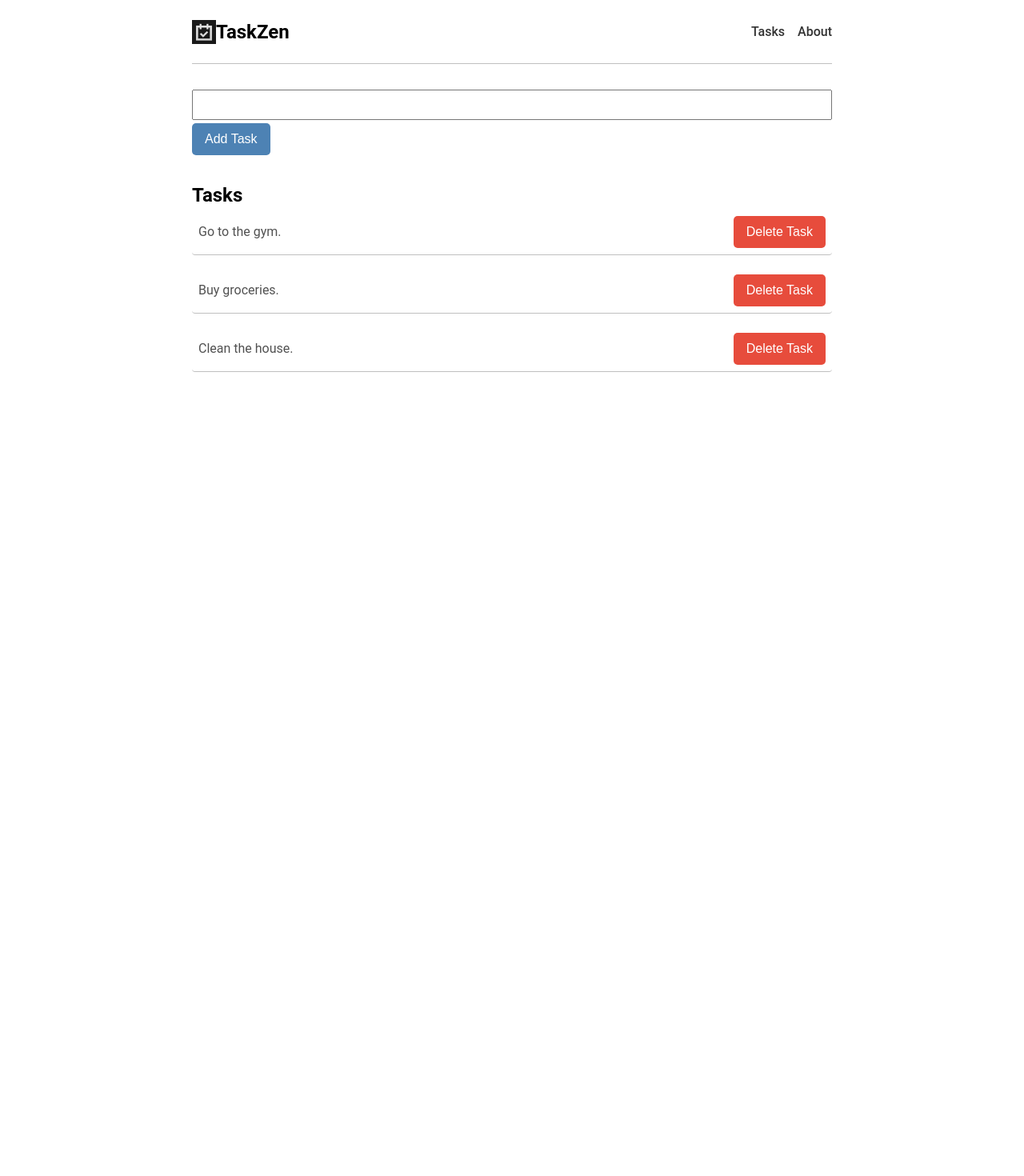
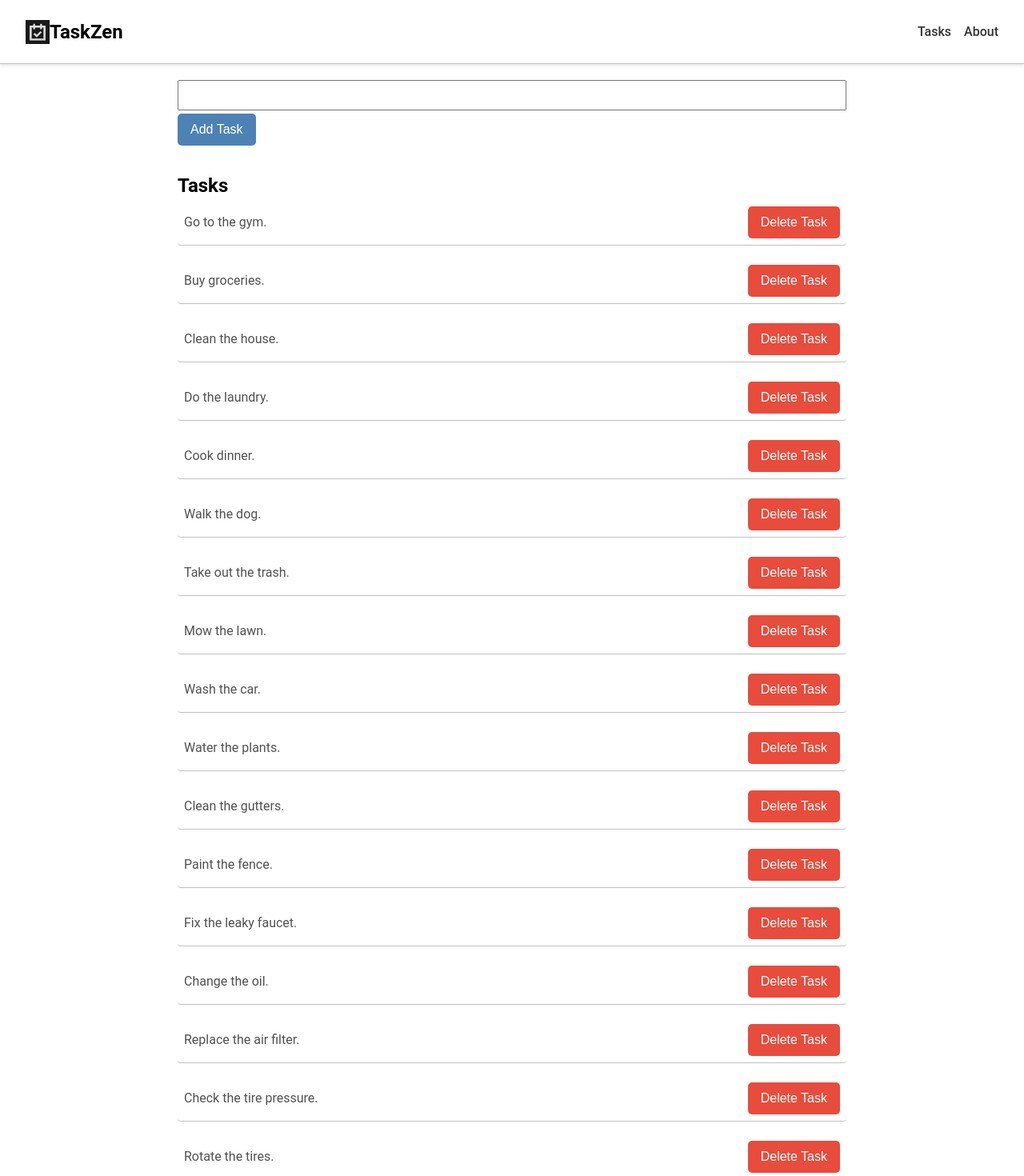
Before and after one commit to waltob123/taskzen, a React (Create React App) app: page / in a window 1280 px wide. Shown: the top 1470 px of the page at 80% size. Before the commit the page ends 800 px from the top, so only its background shows below. Built offline with nearby package versions, Linux system fonts and the light colour scheme; data requests are answered from the project's data file.

Commit message:
Subject: (modify) fetching data from a json file
Body:
- Use useEffect to fetch data from an API endpoint using JSON Server.
- Added a loading animation.
- Made the header fixed.

```diff
--- /dev/null
+++ b/data/db.json
@@ -0,0 +1,24 @@
+{
+    "tasks": [
+        { "id": 1, "task": "Go to the gym." },
+        { "id": 2, "task": "Buy groceries." },
+        { "id": 3, "task": "Clean the house." },
+        { "id": 4, "task": "Do the laundry." },
+        { "id": 5, "task": "Cook dinner." },
+        { "id": 6, "task": "Walk the dog." },
+        { "id": 7, "task": "Take out the trash." },
+        { "id": 8, "task": "Mow the lawn." },
+        { "id": 9, "task": "Wash the car." },
+        { "id": 10, "task": "Water the plants." },
+        { "id": 11, "task": "Clean the gutters." },
+        { "id": 12, "task": "Paint the fence." },
+        { "id": 13, "task": "Fix the leaky faucet." },
+        { "id": 14, "task": "Change the oil." },
+        { "id": 15, "task": "Replace the air filter." },
+        { "id": 16, "task": "Check the tire pressure." },
+        { "id": 17, "task": "Rotate the tires." },
+        { "id": 18, "task": "Wash the windows." },
+        { "id": 19, "task": "Clean the garage." },
+        { "id": 20, "task": "Organize the closet." }
+    ]
+}
--- a/src/App.js
+++ b/src/App.js
@@ -5,7 +5,7 @@ import Main from './components/Main';
 function App() {
 
   return (
-    <div className="App">
+    <div className="relative">
       <Header />
       <Main />
     </div>
--- a/src/components/AddTask.js
+++ b/src/components/AddTask.js
@@ -4,7 +4,7 @@ const AddTask = ({ tasksArray, addNewTask }) => {
 
   const [taskInput, setTaskInput] = useState('');
 
-  const handleAddTask = (e) => {
+  const handleAddTask = () => {
     if (taskInput.trim() === '') {
       alert('Task cannot be empty');
     } else {
@@ -12,7 +12,6 @@ const AddTask = ({ tasksArray, addNewTask }) => {
       addNewTask(newTask);
       setTaskInput('');
     }
-    console.log(tasksArray);
   }
 
   return (
@@ -20,7 +19,7 @@ const AddTask = ({ tasksArray, addNewTask }) => {
     <section className="add-task">
         <input type="text" name="task" id="task-input" className="form-input"
         value={taskInput} onChange={(e) => setTaskInput(e.target.value)} />
-      <button className="btn btn-submit" onClick={(e) => handleAddTask(e)}>Add Task</button>
+        <button className="btn btn-submit" onClick={handleAddTask}>Add Task</button>
     </section>
     </>
   );
--- a/src/components/Header.js
+++ b/src/components/Header.js
@@ -15,5 +15,5 @@ const Header = () => {
     </header>
   );
 }
-  <header></header>
+
 export default Header;
--- /dev/null
+++ b/src/components/Loading.js
@@ -0,0 +1,11 @@
+const Loading = () => {
+  return (
+    <section className="loading">
+      <div className="outer">
+        <div className="inner"></div>
+      </div>
+    </section>
+  );
+}
+
+export default Loading;
--- a/src/components/Tasks.js
+++ b/src/components/Tasks.js
@@ -1,17 +1,22 @@
-import { useState } from "react";
+import { useState, useEffect } from "react";
 import AddTask from "./AddTask";
 import TaskLists from "./TasksList";
+import Loading from "./Loading";
 
 
 const Tasks = () => {
 
-  const tasks = [
-    { id: 1, task: 'Go to the gym.' },
-    { id: 2, task: 'Buy groceries.' },
-    { id: 3, task: 'Clean the house.' }
-  ];
+  const [tasksArray, setTasks] = useState(null);
+  const [isPending, setIsPending] = useState(true);
 
-   const [tasksArray, setTasks] = useState(tasks);
+  useEffect(() => {
+    setTimeout(() => {
+          fetch('http://localhost:8000/tasks')
+      .then((res) => res.json())
+      .then((data) => setTasks(data));
+      setIsPending(false);
+     }, 2000);
+  }, []);
 
   const addNewTask = (newTask) => {
     setTasks([...tasksArray, newTask]);
@@ -24,8 +29,9 @@ const Tasks = () => {
 
   return (
     <>
-      <AddTask tasksArray={tasks} addNewTask={addNewTask} />
-      <TaskLists tasks={tasksArray} deleteTask={deleteTask} />
+      <AddTask tasksArray={tasksArray} addNewTask={addNewTask} />
+      { isPending && <Loading />}
+      { tasksArray && <TaskLists tasks={tasksArray} deleteTask={deleteTask} /> }
     </>
   );
 }
--- a/src/index.css
+++ b/src/index.css
@@ -1,4 +1,4 @@
-:root {
+`:root {
   font-size: 16px;
 }
 
@@ -17,6 +17,8 @@ body {
   font-family: 'Roboto', sans-serif;
   position: relative;
   min-height: 100vh;
+  display: flex;
+  flex-direction: column;
 }
 
 input {
@@ -106,8 +108,12 @@ img {
   align-items: baseline;
 }
 
+.relative {
+  position: relative;
+}
+
 .container {
-  max-width: 800px;
+  width: 900px;
   margin: 0 auto;
 }
 
@@ -115,6 +121,11 @@ img {
   width: 100%;
   height: 80px;
   border-bottom: 1px solid silver;
+  position: fixed;
+  top: 0;
+  background: #fff;
+  padding: 0 2rem;
+  box-shadow: 0 2px 4px rgba(0, 0, 0, 0.1);
 }
 
 .header .title img {
@@ -145,7 +156,8 @@ img {
 }
 
 section.add-task {
-  margin-top: 2rem;
+  margin-top: 100px;
+  padding: 0 2rem;
 }
 
 .form-input {
@@ -158,6 +170,7 @@ section.add-task {
 
 .tasks {
   margin-top: 2rem;
+  padding: 0 2rem;
 }
 
 .task-item {
@@ -173,3 +186,37 @@ section.add-task {
   background-color: #f7f7f7;
   cursor: pointer;
 }
+
+.loading {
+  display: flex;
+  justify-content: center;
+  align-items: center;
+  height: 100vh;
+  position: absolute;
+  width: 100%;
+  background-color: rgba(0, 0, 0, 0.5);
+  top: -122%;
+  left: 0;
+}
+
+.loading .outer {
+  width: 100px;
+  height: 100px;
+  border-radius: 50%;
+  background: #ffffff02;
+}
+
+.loading .inner {
+  width: 100px;
+  height: 100px;
+  border-radius: 50%;
+  border: 10px solid #f7f7f7;
+  border-top-color: #4d82b4;
+  animation: spin 1s linear infinite;
+}
+
+@keyframes spin {
+  to {
+    transform: rotate(360deg);
+  }
+}
```
